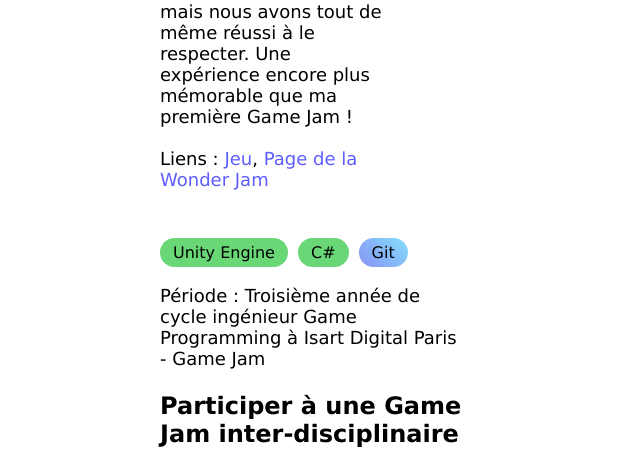
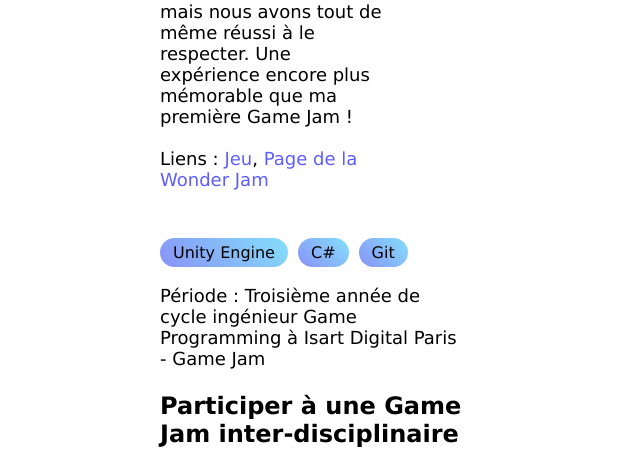
Before and after one commit to EddyFrc/EddyFrc.github.io, a PHP site: page /view/realisations.view.php in a window 1280 px wide. Shown: the part 2429-2895 px from the top of the page, without its empty margins (0-640 px from the left). Run offline with PHP 8.4, Linux system fonts and the light colour scheme; style sheets or scripts are compiled from the project's sources; some libraries are stand-ins or nearby versions.

Commit message:
Mis à jour la rareté de Unity et C#

```diff
--- a/view/realisations.view.php
+++ b/view/realisations.view.php
@@ -148,8 +148,8 @@
     <article class="details-succes projet-tutore" id="left-alone-together">
         <div>
             <div class="tags">
-                <a href="/#unity" class="tag uncommon-item">Unity Engine</a>
-                <a href="/#csharp" class="tag uncommon-item">C#</a><?php#TODO vérifier l'id csharp (est-ce que c'est le bon ?)?>
+                <a href="/#unity" class="tag rare-item">Unity Engine</a>
+                <a href="/#csharp" class="tag rare-item">C#</a><?php#TODO vérifier l'id csharp (est-ce que c'est le bon ?)?>
                 <a href="/#git" class="tag rare-item">Git</a>
             </div>
             <p>Période : Troisième année de cycle ingénieur Game Programming à Isart Digital Paris - Game Jam</p>
```
Also changed, not shown: data/data.db.
